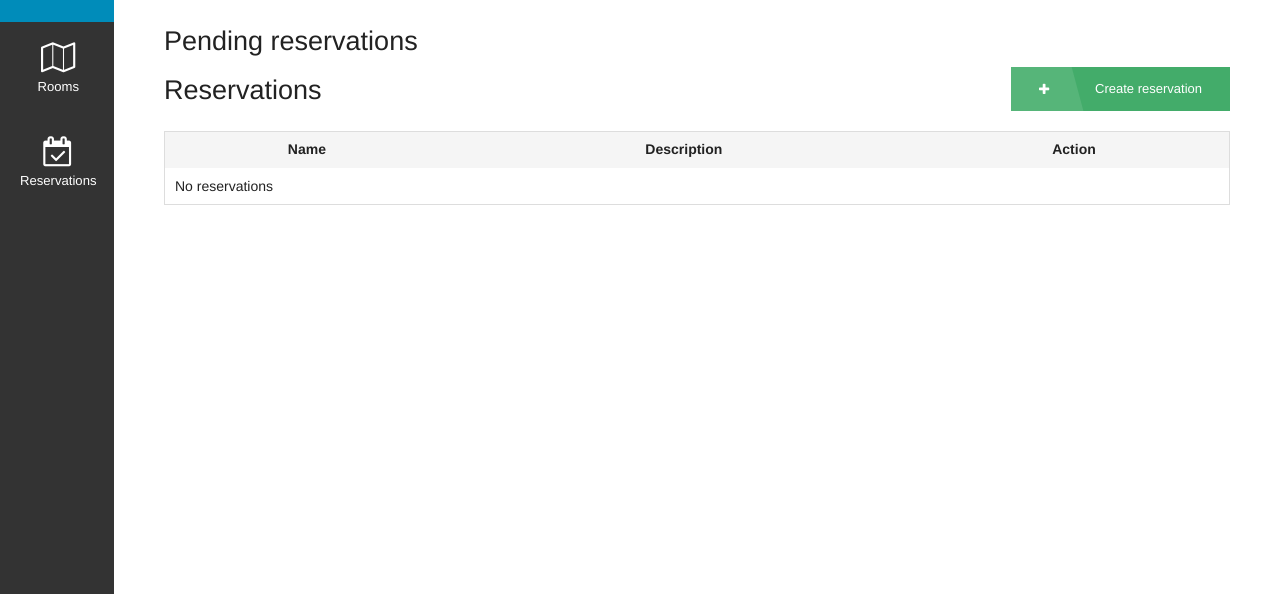
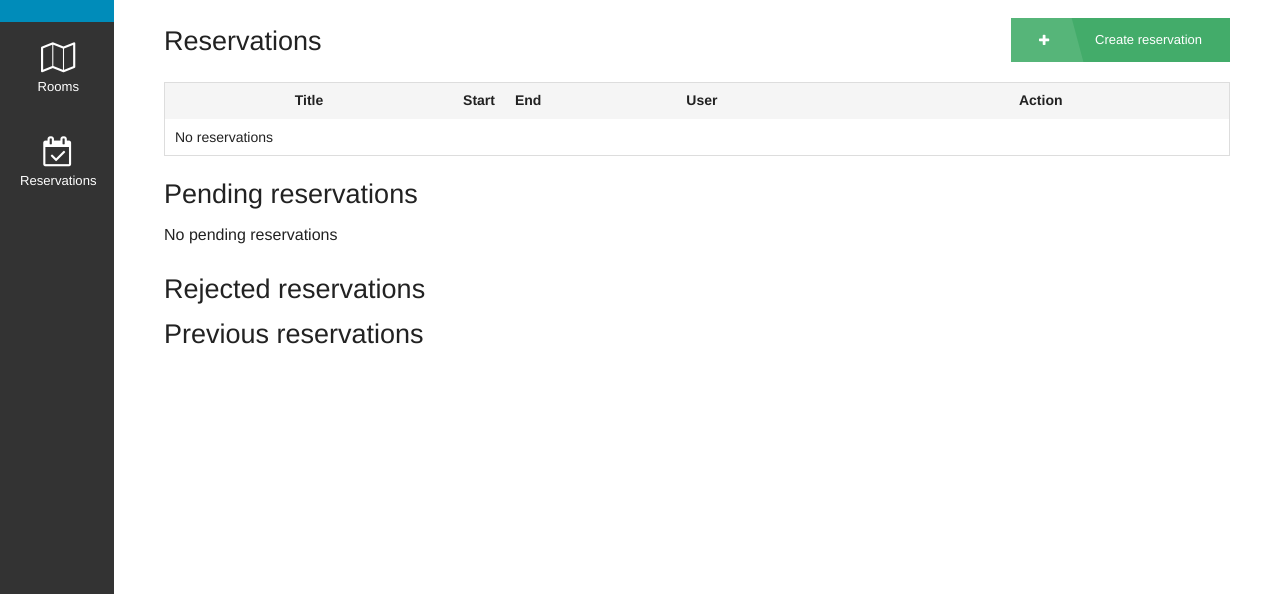
Before and after one commit to kviktor/arrr, a Django app: page /reservation/list/ in a window 1280 px wide. Shown: the part 73-667 px from the top of the page. Run offline with Django 3.2, Linux system fonts and the light colour scheme; the visitor is signed in with stand-in values (Sample User, id 1); data that the repository does not hold is empty; some libraries are stand-ins or nearby versions.

Commit message:
arrr: display dates for reservations

```diff
--- a/arrr/arrr/settings/base.py
+++ b/arrr/arrr/settings/base.py
@@ -110,3 +110,5 @@ CRISPY_TEMPLATE_PACK = 'foundation-5'
 DATETIME_INPUT_FORMATS = (
     "%Y-%m-%d %H:%M",
 )
+
+DATETIME_FORMAT = "Y-m-d H:i"
--- a/arrr/static/css/styles.css
+++ b/arrr/static/css/styles.css
@@ -122,3 +122,8 @@
   bottom: 0px;
   right: 20px;
 }
+
+.col-min {
+  width: 1px;
+  white-space: nowrap;
+}
--- a/arrr/templates/reservation/list.html
+++ b/arrr/templates/reservation/list.html
@@ -3,6 +3,57 @@
 {% load crispy_forms_tags %}
 
 {% block content %}
+
+
+
+<h3>
+  {% if request.user.is_staff %}
+    <a class="button success small ffab-before fa-plus right" href="{% url "reservation.create" %}" style="margin-top: -5px;">
+      Create reservation
+    </a>
+  {% endif %}
+  Reservations
+</h3>
+
+<table id="room-list-table">
+  <thead>
+    <tr>
+      <th>Title</th>
+      <th class="col-min">Start</th>
+      <th class="col-min">End</th>
+      <th>User</th>
+      <th>Action</th>
+    </tr>
+  </thead>
+  <tbody>
+    {% for r in approved %}
+      <tr>
+        <td>
+          {{ r.title }}
+        </td>
+        <td class="col-min">
+          {{ r.start }}
+        </td>
+        <td class="col-min">
+          {{ r.end }}
+        </td>
+        <td class="col-min">
+          {{ r.reserver }}
+        </td>
+        <td>
+          <a class="button tiny secondary ffab-after fa-eye" href="{% url "reservation.detail" pk=r.pk %}">
+            view
+          </a>
+        </td>
+      </tr>
+      {% empty %}
+        <tr>
+          <td colspan="4">No reservations</td>
+        </tr>
+    {% endfor %}
+  </tbody>
+</table>
+
 
 {% if request.user.is_staff %}
   <h3>
@@ -21,57 +72,35 @@
             Approve
           </button>
         </form>
+        <div style="float: right; text-align: center;" class="r-text">
+          {{ p.start }}
+          <br />
+          -
+          <br />
+          {{ p.end }}
+        </div>
         <label>Title</label>
         <span class="r-text">{{ p.title }}</span>
         <label>User</label>
         <span class="r-text">{{ p.reserver }}</span>
-        <label>Is public?</label>
-        <span class="r-text">{{ p.title }}</span>
+        <label>Public</label>
+        <span class="r-text">
+          <i class="fa fa-{% if p.is_public %}check{% else %}times{% endif %}"></i>
+        </span>
         <div style="clear: both;"></div>
       </li>
+      {% empty %}
+        <li>No pending reservations</li>
     {% endfor %}
   </ul>
+
+  <h3>
+    Rejected reservations
+  </h3>
 {% endif %}
 
-
 <h3>
-  {% if request.user.is_staff %}
-    <a class="button success small ffab-before fa-plus right" href="{% url "reservation.create" %}" style="margin-top: -5px;">
-      Create reservation
-    </a>
-  {% endif %}
-  Reservations
+  Previous reservations
 </h3>
 
-<table id="room-list-table">
-  <thead>
-    <tr>
-      <th>Name</th>
-      <th>Description</th>
-      <th>Action</th>
-    </tr>
-  </thead>
-  <tbody>
-    {% for r in approved %}
-      <tr>
-        <td>
-          {{ r.title }}
-        </td>
-        <td>
-          {{ room.description|default:"-" }}
-        </td>
-        <td>
-          <a class="button tiny secondary ffab-after fa-eye" href="{% url "reservation.detail" pk=r.pk %}">
-            view
-          </a>
-        </td>
-      </tr>
-      {% empty %}
-        <tr>
-          <td colspan="4">No reservations</td>
-        </tr>
-    {% endfor %}
-  </tbody>
-</table>
-
 {% endblock %}
```
